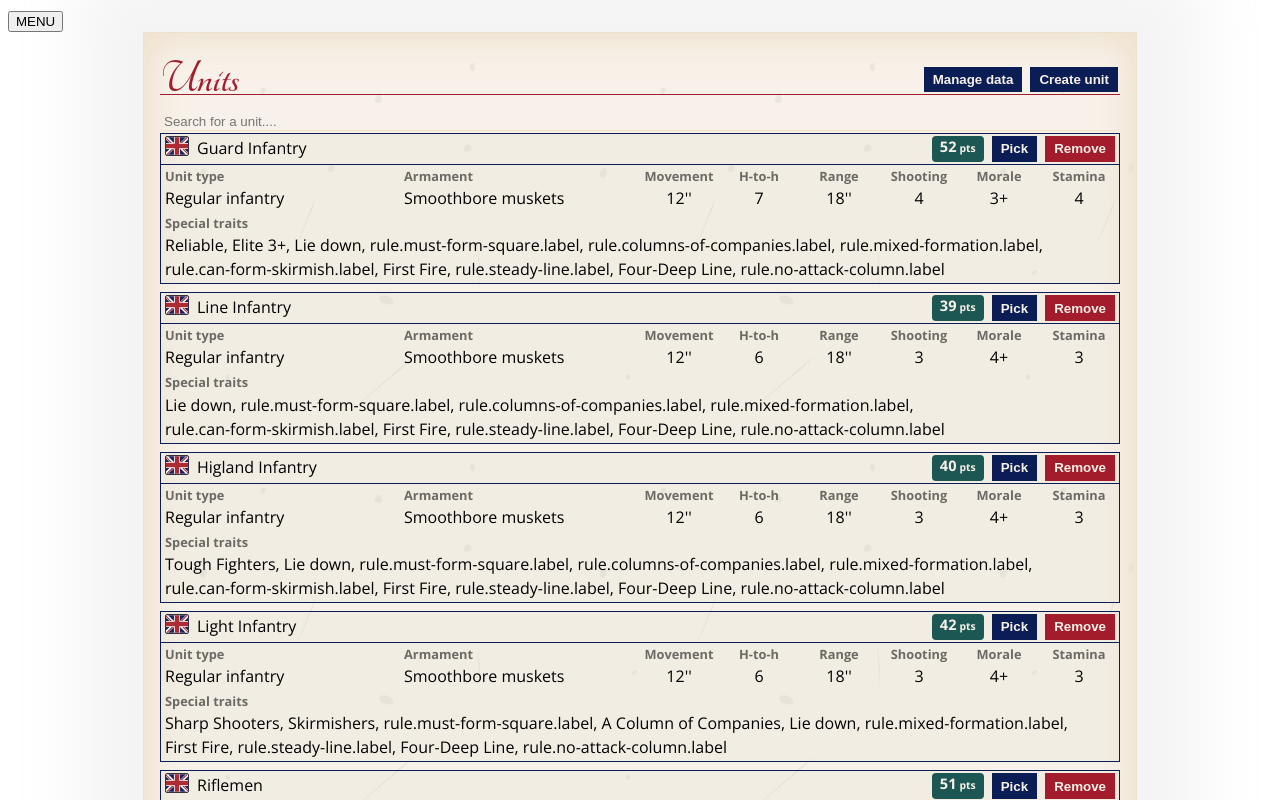
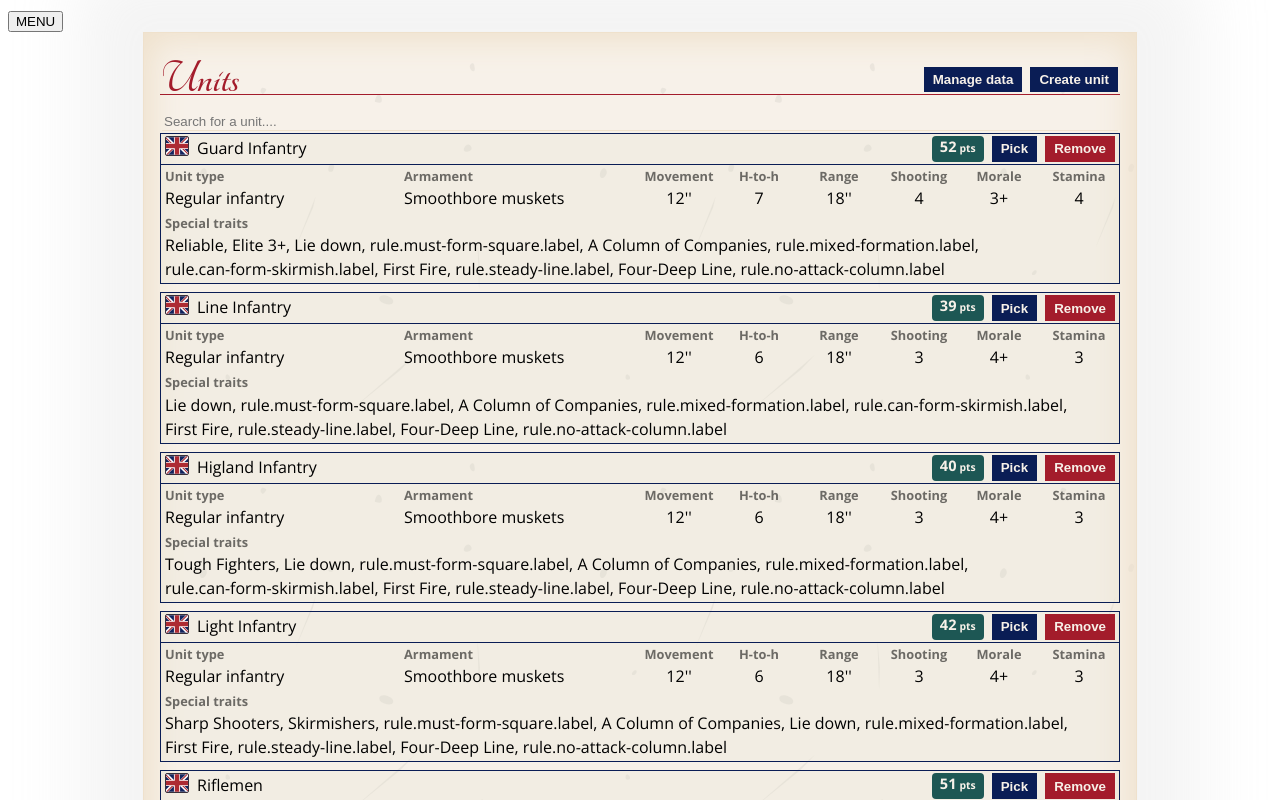
Before and after one commit to pawel-kuznik/black-powder-adjunct, a React (Vite) app: page /black-powder-adjunct/units in a window 1280 px wide. Shown: the top 800 px of the page. Built offline with nearby package versions, Linux system fonts and the light colour scheme.

Commit message:
Small fixes around the layouts and fixed units data.

```diff
--- a/src/data/units.ts
+++ b/src/data/units.ts
@@ -72,7 +72,7 @@ export const defaultUnits : UnitDescriptor[] = [
         shooting: 4,
         morale: 3,
         stamina: 4,
-        special: [ "reliable", "elite-3", "lie-down", "must-form-square", "columns-of-companies", "mixed-formation", "can-form-skirmish", "first-fire", "steady-line", "four-deep-line", "no-attack-column"  ],
+        special: [ "reliable", "elite-3", "lie-down", "must-form-square", "column-of-companies", "mixed-formation", "can-form-skirmish", "first-fire", "steady-line", "four-deep-line", "no-attack-column"  ],
         affiliation: "british"
     },
     // British line infantry
@@ -85,7 +85,7 @@ export const defaultUnits : UnitDescriptor[] = [
         shooting: 3,
         morale: 4,
         stamina: 3,
-        special: [ "lie-down", "must-form-square", "columns-of-companies", "mixed-formation", "can-form-skirmish", "first-fire", "steady-line", "four-deep-line", "no-attack-column" ],
+        special: [ "lie-down", "must-form-square", "column-of-companies", "mixed-formation", "can-form-skirmish", "first-fire", "steady-line", "four-deep-line", "no-attack-column" ],
         affiliation: "british"
     },
     // British highland infantry
@@ -98,7 +98,7 @@ export const defaultUnits : UnitDescriptor[] = [
         shooting: 3,
         morale: 4,
         stamina: 3,
-        special: [ "tough-fighters", "lie-down", "must-form-square", "columns-of-companies", "mixed-formation", "can-form-skirmish", "first-fire", "steady-line", "four-deep-line", "no-attack-column" ],
+        special: [ "tough-fighters", "lie-down", "must-form-square", "column-of-companies", "mixed-formation", "can-form-skirmish", "first-fire", "steady-line", "four-deep-line", "no-attack-column" ],
         affiliation: "british"
     },
     // British light infantry
--- a/src/widgets/Rule/RuleLayout.css
+++ b/src/widgets/Rule/RuleLayout.css
@@ -36,10 +36,14 @@
 }
 
 /* Special adjustments when RuleLayout is used insied a Tooltip */
-.tooltip .rulelayout > h4,
 .tooltip .rulelayout
 {
     margin-top: .5em;
     margin-left: 0.75em;
     margin-right: 0.75em;
 }
+
+.tooltip .rulelayout > h4
+{
+    margin-top: .5em;
+}
```
